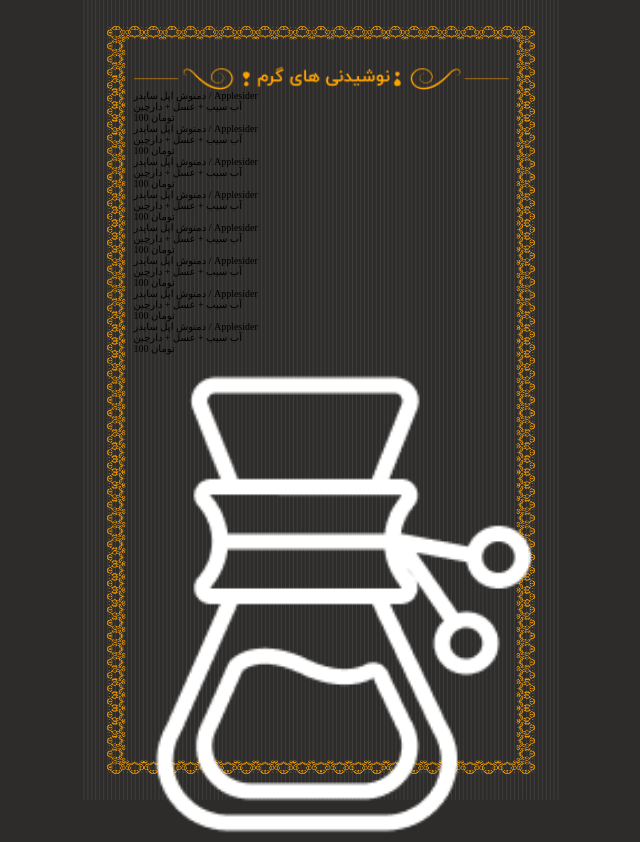
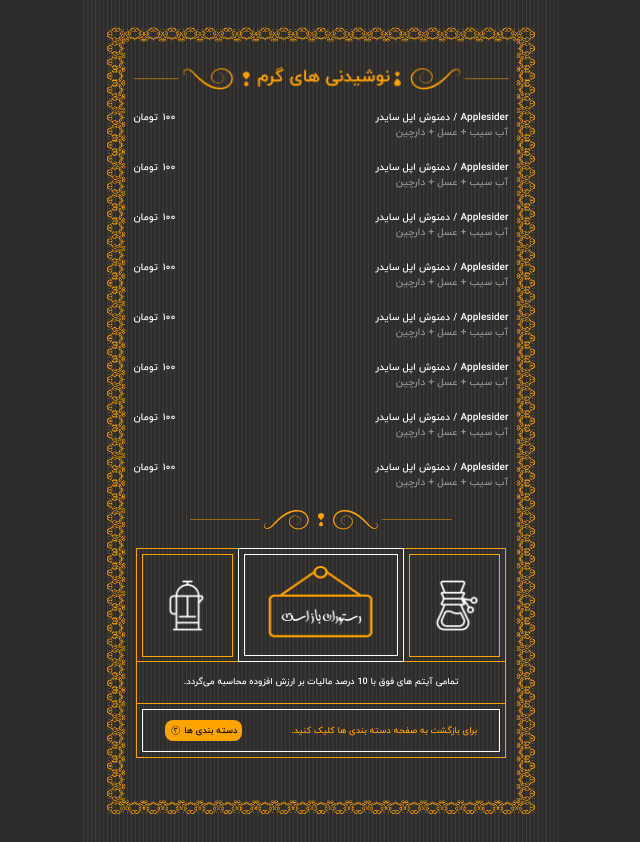
Before and after one commit to Amirhossein-parsi/negin_golestan, a plain HTML site: page pages/warm_drinks.html in a window 1280 px wide. Shown: the top 842 px of the page, without its empty margins (319-959 px from the left). Drawn offline with Linux system fonts and the light colour scheme.

Commit message:
warm drinks page completed

```diff
--- a/pages/warm_drinks.css
+++ b/pages/warm_drinks.css
@@ -1,5 +1,9 @@
+/*************** fonts *************/
+@font-face{
+    font-family: 'IranYekan';
+    src: url(../assets/fonts/IranYekan/WebFonts/fonts/woff2/IRANYekanWebMedium.woff2);
+}
 /* reset */
-
 
 *,
 *::after,
@@ -15,8 +19,6 @@ img{
 span{
     display: block;
 }
-
-
 /**************** general style ******************/
 
 :root{
@@ -33,13 +35,17 @@ body {
     align-items: center;
     margin: 0 auto;
     background-color: #2D2C2A;
+    font-family: IranYekan;
 }
 /**************** general style end ******************/
+
+/**************** warm drinks menu style ****************/
+
 
 .warm-drinks{
     align-items: center;
     justify-content: center;
-    height: 100vh;
+    min-height: 100vh;
     width: 100vw;
     background-image: url("../assets/img/background/page 1 and 2.png");
     background-size: 100% 100%;
@@ -54,15 +60,123 @@ body {
     margin: 8vh auto;
     align-items: center;
     justify-content: center;
+    gap: 2rem;
 }
 .warm-drinks__menu--title{
     align-items: baseline;
     width: 75%;
     height: fit-content;
 }
-/* .warm-drinks__menu--title img{
-    height: fit-content;
-} */
 .warm-drinks__menu--item{
     width: 75%;
+    display: flex;
+    flex-direction: row-reverse;
+    justify-content: space-between;
+    font-weight: 550;
+    font-size: 10px;
 }
+.warm-drinks__menu--item__details{
+    text-align: right;
+}
+.warm-drinks__menu--item__details--name{
+    color: rgba(255, 255, 255, 1);
+}
+.warm-drinks__menu--item__details--ingredients{
+    color: rgba(147, 146, 146, 1);
+}
+.warm-drinks__menu--item__price{
+    display: flex;
+    gap: 0.5rem;
+    color: #fff;
+}
+.warm-drinks__menu--item__price span{
+    display: inline !important;
+}
+.warm-drinks__menu--footer{
+    display: flex;
+    flex-direction: column;
+    margin-bottom: 2rem;
+    width: 74%;
+}
+.warm-drinks__menu--footer__pictures{
+    display: flex;
+    align-items: center;
+    justify-content: center;
+    flex-direction: row-reverse;
+    height: 11rem;
+    width: 100%;
+}
+.warm-drinks__menu--footer__pictures--item{
+    border: 1px solid var(--primary-color);
+    padding: 0.5rem;
+    padding-bottom: 0.7rem;
+    height: 10rem;
+    width: 28%;
+}
+.warm-drinks__menu--footer__pictures--item:last-child{
+    border-right: none;
+}
+.warm-drinks__menu--footer__pictures--item:first-child{
+    border-left: none;
+}
+.warm-drinks__menu--footer__pictures--item__img{
+    max-width: 100%;
+    height: 5.5rem;
+    justify-content: center;
+    align-items: center;
+    border: 1px solid var(--primary-color);
+    padding: 2.3rem 0;
+}
+.warm-drinks__menu--footer__pictures--middle-item{
+    padding: 0.1rem 0.5rem;
+    border: 1px solid var(--secondary-color);
+    height: 11rem;
+    width: 47.6%;
+}
+.warm-drinks__menu--footer__pictures--middle-item__middle-img{
+    max-width: 83%;
+    height: 8rem;
+    border: 1px solid var(--secondary-color);
+    padding: 1rem 1.2rem;
+    margin-top: 0.4rem;
+}
+.warm-drinks__menu--footer__tax{
+    border: 1px solid var(--primary-color);
+    border-top: none;
+    color: var(--secondary-color);
+    font-weight: 500;
+    font-size: 0.9rem;
+    text-align: center;
+    padding: 1.5rem 0;
+}
+.warm-drinks__menu--footer__toindex{
+    color: var(--primary-color);
+    border: 1px solid var(--primary-color);
+    border-top: none;
+}
+.warm-drinks__menu--footer__toindex--box{
+    display: flex;
+    flex-direction: row-reverse;
+    justify-content: space-around;
+    align-items: center;
+    border: 1px solid var(--secondary-color);
+    margin: 0.5rem;
+    padding: 1rem 0;
+    gap: 0.5rem;
+    font-size: 9px;
+}
+.warm-drinks__menu--footer__toindex--box__btn{
+    text-decoration: none;
+    display: flex;
+    flex-direction: row-reverse;
+    align-items: center;
+    gap: 0.3rem;
+    color: #000000;
+    background-color: var(--primary-color);
+    padding: 0.4rem 0.5rem;
+    border-radius: 8px;
+}
+.warm-drinks__menu--footer__toindex--box__btn--icon{
+    -webkit-transform: scaleX(-1);
+    transform: scaleX(-1);
+}
--- a/pages/warm_drinks.html
+++ b/pages/warm_drinks.html
@@ -14,64 +14,71 @@
                     <p class="warm-drinks__menu--item__details--name">دمنوش اپل سایدر / Applesider</p>
                     <p class="warm-drinks__menu--item__details--ingredients">آب سیب + عسل + دارچین</p>
                 </div>
-                <p class="warm-drinks__menu--item__price">تومان 100</p>
+                <p class="warm-drinks__menu--item__price">تومان <span> ۱۰۰</span></p>
             </div>
             <div class="warm-drinks__menu--item">
                 <div class="warm-drinks__menu--item__details">
                     <p class="warm-drinks__menu--item__details--name">دمنوش اپل سایدر / Applesider</p>
                     <p class="warm-drinks__menu--item__details--ingredients">آب سیب + عسل + دارچین</p>
                 </div>
-                <p class="warm-drinks__menu--item__price">تومان 100</p>
+                <p class="warm-drinks__menu--item__price">تومان <span> ۱۰۰</span></p>
             </div>
             <div class="warm-drinks__menu--item">
                 <div class="warm-drinks__menu--item__details">
                     <p class="warm-drinks__menu--item__details--name">دمنوش اپل سایدر / Applesider</p>
                     <p class="warm-drinks__menu--item__details--ingredients">آب سیب + عسل + دارچین</p>
                 </div>
-                <p class="warm-drinks__menu--item__price">تومان 100</p>
+                <p class="warm-drinks__menu--item__price">تومان <span> ۱۰۰</span></p>
             </div>
             <div class="warm-drinks__menu--item">
                 <div class="warm-drinks__menu--item__details">
                     <p class="warm-drinks__menu--item__details--name">دمنوش اپل سایدر / Applesider</p>
                     <p class="warm-drinks__menu--item__details--ingredients">آب سیب + عسل + دارچین</p>
                 </div>
-                <p class="warm-drinks__menu--item__price">تومان 100</p>
+                <p class="warm-drinks__menu--item__price">تومان <span> ۱۰۰</span></p>
             </div>
             <div class="warm-drinks__menu--item">
                 <div class="warm-drinks__menu--item__details">
                     <p class="warm-drinks__menu--item__details--name">دمنوش اپل سایدر / Applesider</p>
                     <p class="warm-drinks__menu--item__details--ingredients">آب سیب + عسل + دارچین</p>
                 </div>
-                <p class="warm-drinks__menu--item__price">تومان 100</p>
+                <p class="warm-drinks__menu--item__price">تومان <span> ۱۰۰</span></p>
             </div>
             <div class="warm-drinks__menu--item">
                 <div class="warm-drinks__menu--item__details">
                     <p class="warm-drinks__menu--item__details--name">دمنوش اپل سایدر / Applesider</p>
                     <p class="warm-drinks__menu--item__details--ingredients">آب سیب + عسل + دارچین</p>
                 </div>
-                <p class="warm-drinks__menu--item__price">تومان 100</p>
+                <p class="warm-drinks__menu--item__price">تومان <span> ۱۰۰</span></p>
             </div>
             <div class="warm-drinks__menu--item">
                 <div class="warm-drinks__menu--item__details">
                     <p class="warm-drinks__menu--item__details--name">دمنوش اپل سایدر / Applesider</p>
                     <p class="warm-drinks__menu--item__details--ingredients">آب سیب + عسل + دارچین</p>
                 </div>
-                <p class="warm-drinks__menu--item__price">تومان 100</p>
+                <p class="warm-drinks__menu--item__price">تومان <span> ۱۰۰</span></p>
             </div>
             <div class="warm-drinks__menu--item">
                 <div class="warm-drinks__menu--item__details">
                     <p class="warm-drinks__menu--item__details--name">دمنوش اپل سایدر / Applesider</p>
                     <p class="warm-drinks__menu--item__details--ingredients">آب سیب + عسل + دارچین</p>
                 </div>
-                <p class="warm-drinks__menu--item__price">تومان 100</p>
+                <p class="warm-drinks__menu--item__price">تومان <span> ۱۰۰</span></p>
             </div>
-            <div class="warm-drinks__menu--pictures">
-                <figure class="warm-drinks__menu--pictures__img"><img src="../assets/img/image_elements/chemex.png" alt="beef"></figure>
-                <figure class="warm-drinks__menu--pictures__img"><img src="../assets/img/image_elements/Opened board.png" alt="cocktail"></figure>
-                <figure class="warm-drinks__menu--pictures__img"><img src="../assets/img/image_elements/french press.png" alt="dalgona"></figure>
-            </div>
+            <figure class="warm-drinks__menu--mini-title"><img src="../assets/img/title/Frame.png" alt="warm drinks"></figure>
 
             <footer class="warm-drinks__menu--footer">
+                <div class="warm-drinks__menu--footer__pictures">
+                    <div class="warm-drinks__menu--footer__pictures--item">
+                        <figure class="warm-drinks__menu--footer__pictures--item__img"><img src="../assets/img/image_elements/chemex.png" alt="chemex"></figure>
+                    </div>
+                    <div class="warm-drinks__menu--footer__pictures--middle-item">
+                        <figure class="warm-drinks__menu--footer__pictures--middle-item__middle-img"><img src="../assets/img/image_elements/Opened board.png" alt="open"></figure>
+                    </div>
+                    <div class="warm-drinks__menu--footer__pictures--item">
+                        <figure class="warm-drinks__menu--footer__pictures--item__img"><img src="../assets/img/image_elements/french press.png" alt="press"></figure>
+                    </div>
+                </div>
                 <div class="warm-drinks__menu--footer__tax">
                     <p class="warm-drinks__menu--footer__tax--para">.تمامی آیتم های فوق با 10 درصد مالیات بر ارزش افزوده محاسبه می‌گردد</p>
                 </div>
@@ -79,11 +86,13 @@
                     <div class="warm-drinks__menu--footer__toindex--box">
                         <p class="warm-drinks__menu--footer__toindex--box__para">.برای بازگشت به صفحه دسته بندی ها کلیک کنید</p>
                         <a href="./overall_menu.html" class="warm-drinks__menu--footer__toindex--box__btn">
-                            دسته بندی ها <i></i>
+                            دسته بندی ها <i class="fa-regular fa-share warm-drinks__menu--footer__toindex--box__btn--icon"></i>
                         </a>
                     </div>
                 </div>
             </footer>
+
+            <script src="../assets/icons/all.js"></script>
         </div>
     </main>
 </body>
```
Also changed, not shown: assets/img/title/Frame.png (added).
